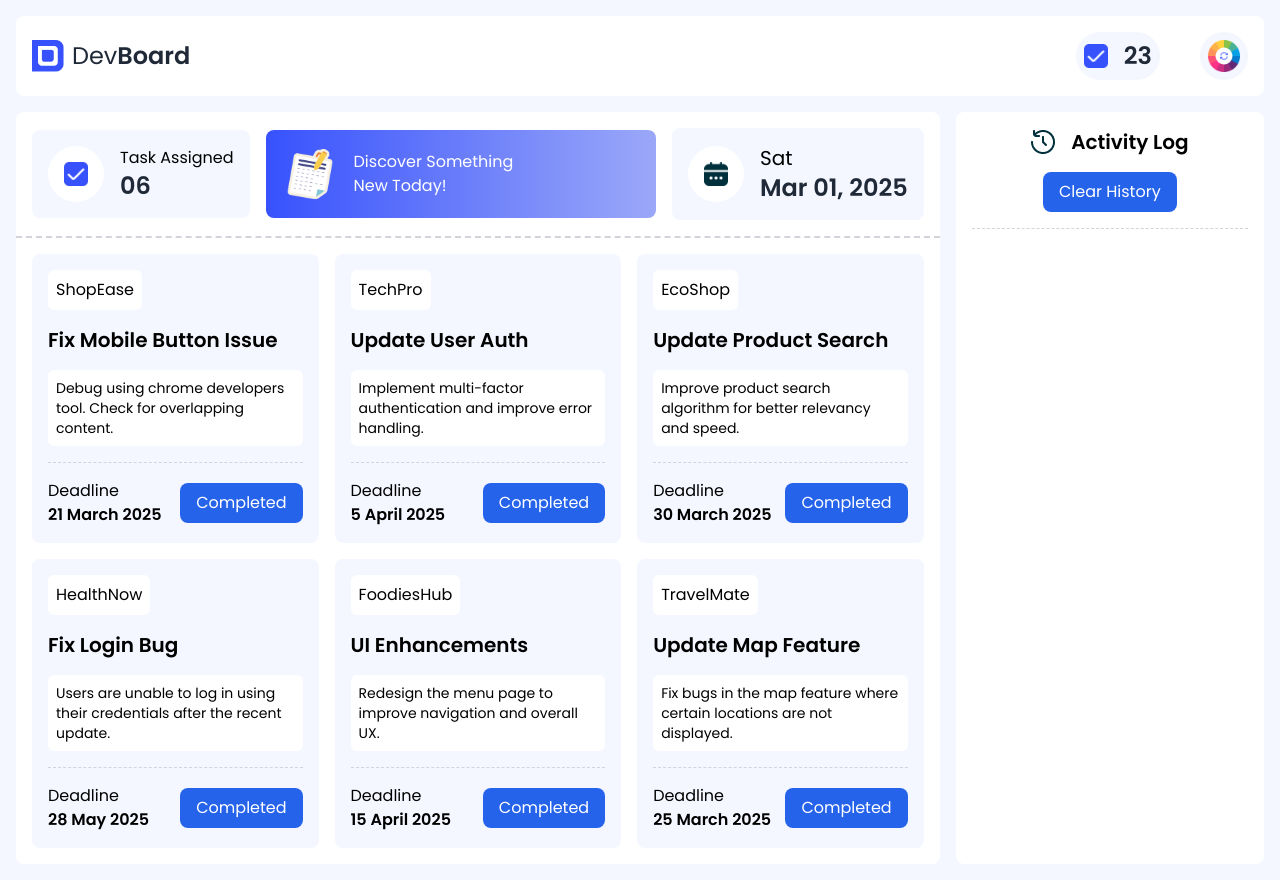
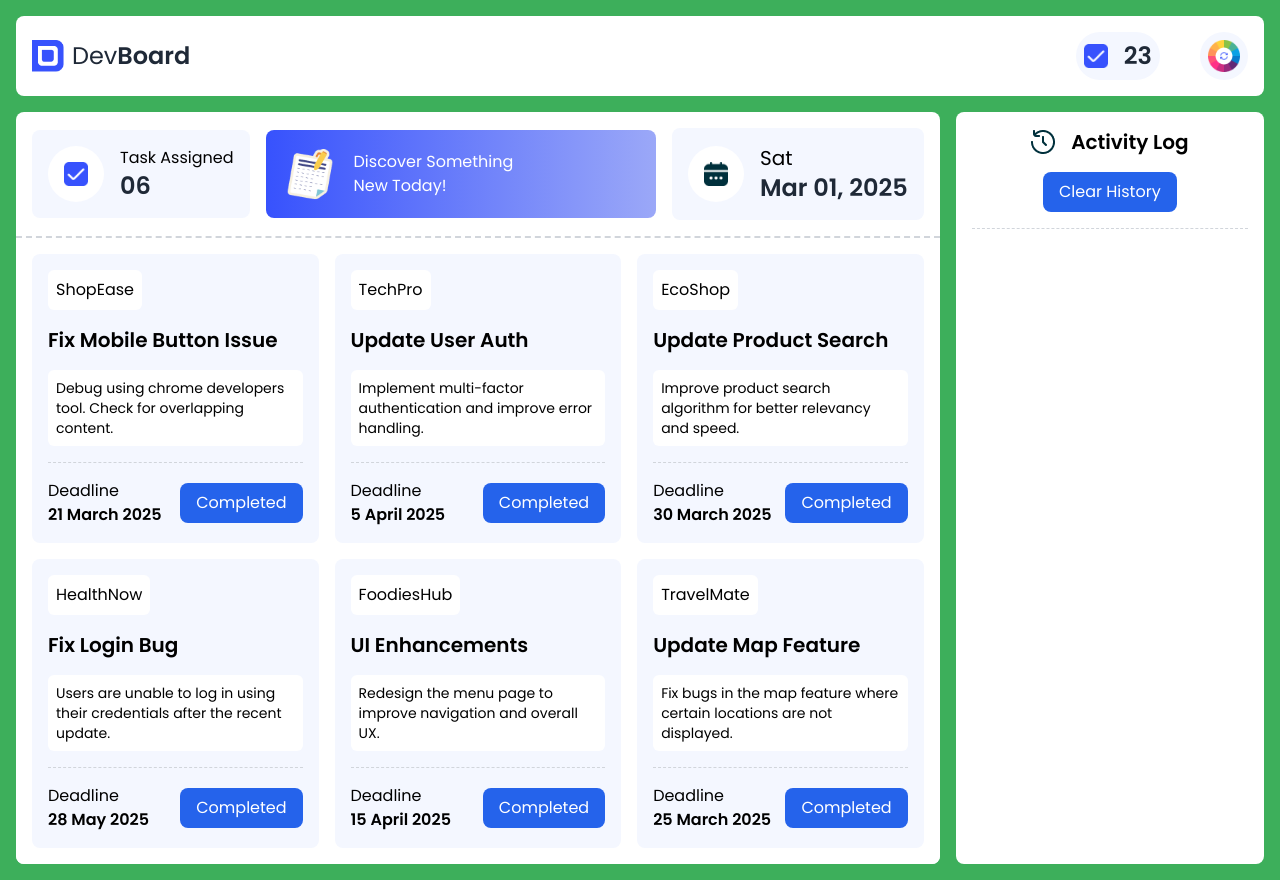
Before and after one commit to a1shuvo/dev-board, a plain HTML site: page index.html in a window 1280 px wide. Both pictures are taken after a click on the button 1224 px from the left and 56 px from the top of the page. Drawn offline with nearby package versions, Linux system fonts and the light colour scheme.

Commit message:
Added Random Background Color

```diff
--- a/index.html
+++ b/index.html
@@ -29,7 +29,7 @@
                     <img class="w-6 h-6" src="./assets/checkbox.png" alt="">
                     <span id="completed-task-count" class="text-gray-800 font-bold text-2xl">23</span>
                 </button>
-                <button class="bg-[#F4F7FF] rounded-full p-2">
+                <button id="theme-btn" class="bg-[#F4F7FF] rounded-full p-2">
                     <img src="./assets/theme-btn.png" alt="Icon" class="w-8 h-8">
                 </button>
             </div>
--- a/js/script.js
+++ b/js/script.js
@@ -106,3 +106,16 @@ document.body.addEventListener("click", function (event) {
 document.getElementById("clear-history-btn").addEventListener("click", function () {
     activityContainer.innerHTML = "";
 });
+
+// Random RGB color generator
+function randomColor() {
+    let r = Math.floor(Math.random() * 256);
+    let g = Math.floor(Math.random() * 256);
+    let b = Math.floor(Math.random() * 256);
+
+    return `rgb(${r}, ${g}, ${b}`;
+}
+
+document.getElementById("theme-btn").addEventListener("click", function () {
+    document.body.style.backgroundColor = randomColor();
+});
```
